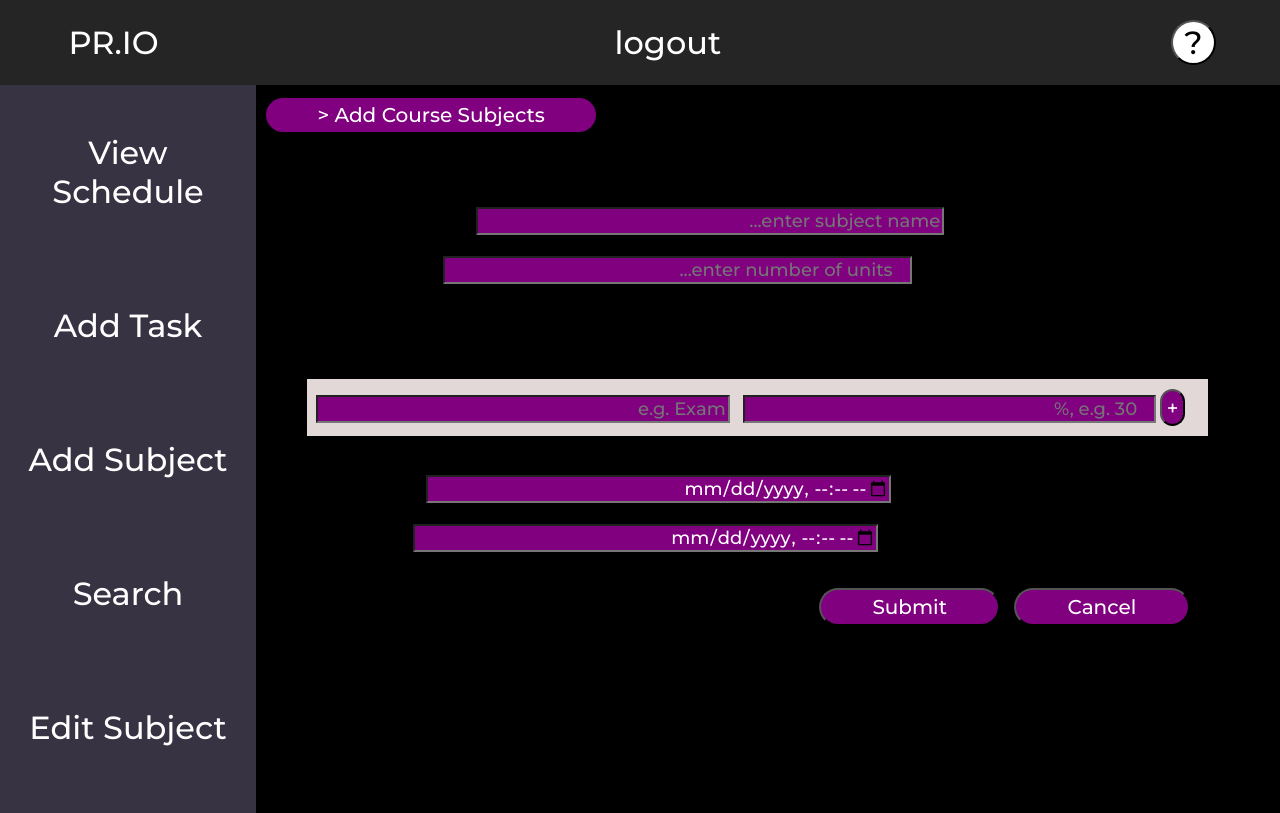
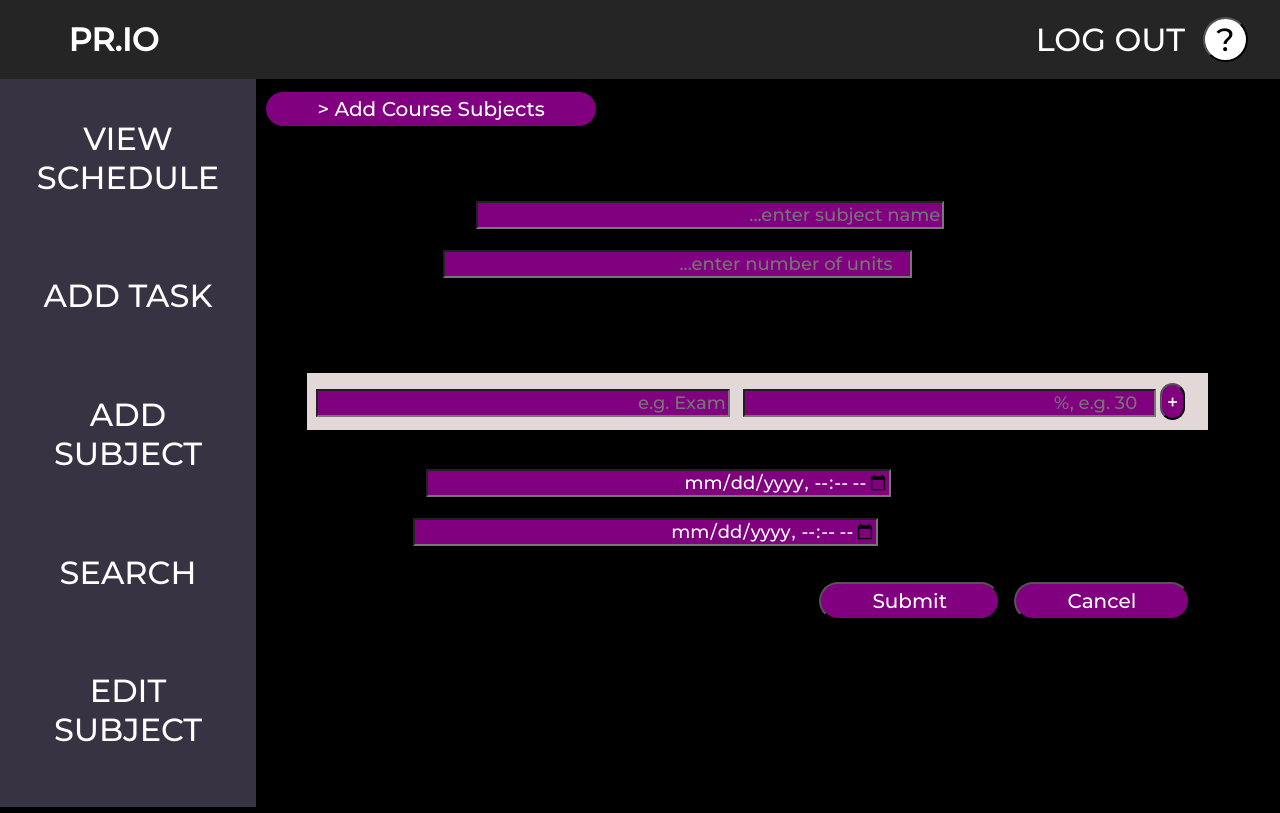
Before and after one commit to A4th/Pr.io, a Django app: page /addSub/ in a window 1280 px wide. Run offline with Django 4.2, Linux system fonts and the light colour scheme; a user stored in the database is signed in; data comes from the database, SQL or seed files in the repository.

Commit message:
Brought back changes from Home PC

```diff
--- a/prio_test2/hello/static/css/main.css
+++ b/prio_test2/hello/static/css/main.css
@@ -105,6 +105,8 @@ a:hover{
     height: 45px;
     border-radius: 50%;
     background-color: white;
+    position: absolute;
+    right: 2.5%;
 }
 
 .help:hover{
@@ -218,3 +220,9 @@ header {
   75% { transform: translateX(5px) }
   100% { transform: translateX(0) }
 }
+
+#logout{
+    position: absolute;
+    right: 8%;
+    white-space: nowrap;
+}
--- a/prio_test2/hello/static/html/navigation_start.html
+++ b/prio_test2/hello/static/html/navigation_start.html
@@ -1,8 +1,8 @@
         <div class="layout-container">
             <div class = "top-navigation-bar">
                 <header>
-                    <nav><a href="{% url 'viewSched' %}" class="menu">PR.IO</a></nav>
-                    <nav><a href="{% url 'logout' %}" class="menu">logout</a></nav>
+                    <nav><a href="{% url 'viewSched' %}" class="menu"><b>PR.IO</b></a></nav>
+                    <nav id ="logout"><a href="{% url 'logout' %}" class="menu">LOG OUT</a></nav>
                     <button class="help"><a href="#" id="help-text">?</a></button>
                 </header>
             </div>
@@ -10,11 +10,11 @@
             <div class="below-nav-bar">
                 <div class = "left-navigation-bar">
                     <br>
-                    <a href="{% url 'viewSched' %}" class="menu">View Schedule</a><br><br>
-                    <a href="{% url 'addTask' %}" class="menu">Add Task</a><br><br>
-                    <a href="{% url 'addSub' %}" class="menu">Add Subject</a><br><br>
-                    <a href="{% url 'checkSub' %}" class="menu">Search</a><br><br>
-                    <a href="{% url 'editSub' %}" class="menu">Edit Subject</a><br><br>
+                    <a href="{% url 'viewSched' %}" class="menu">VIEW SCHEDULE</a><br><br>
+                    <a href="{% url 'addTask' %}" class="menu">ADD TASK</a><br><br>
+                    <a href="{% url 'addSub' %}" class="menu">ADD SUBJECT</a><br><br>
+                    <a href="{% url 'checkSub' %}" class="menu">SEARCH</a><br><br>
+                    <a href="{% url 'editSub' %}" class="menu">EDIT SUBJECT</a><br><br>
                 </div>
 
                 <div class = "main-container">
```
Also changed, not shown: prio_test2/hello/static/css/view_schedule.css (+10 -4 lines), prio_test2/hello/static/html/view_schedule.html (+13 -4 lines).
